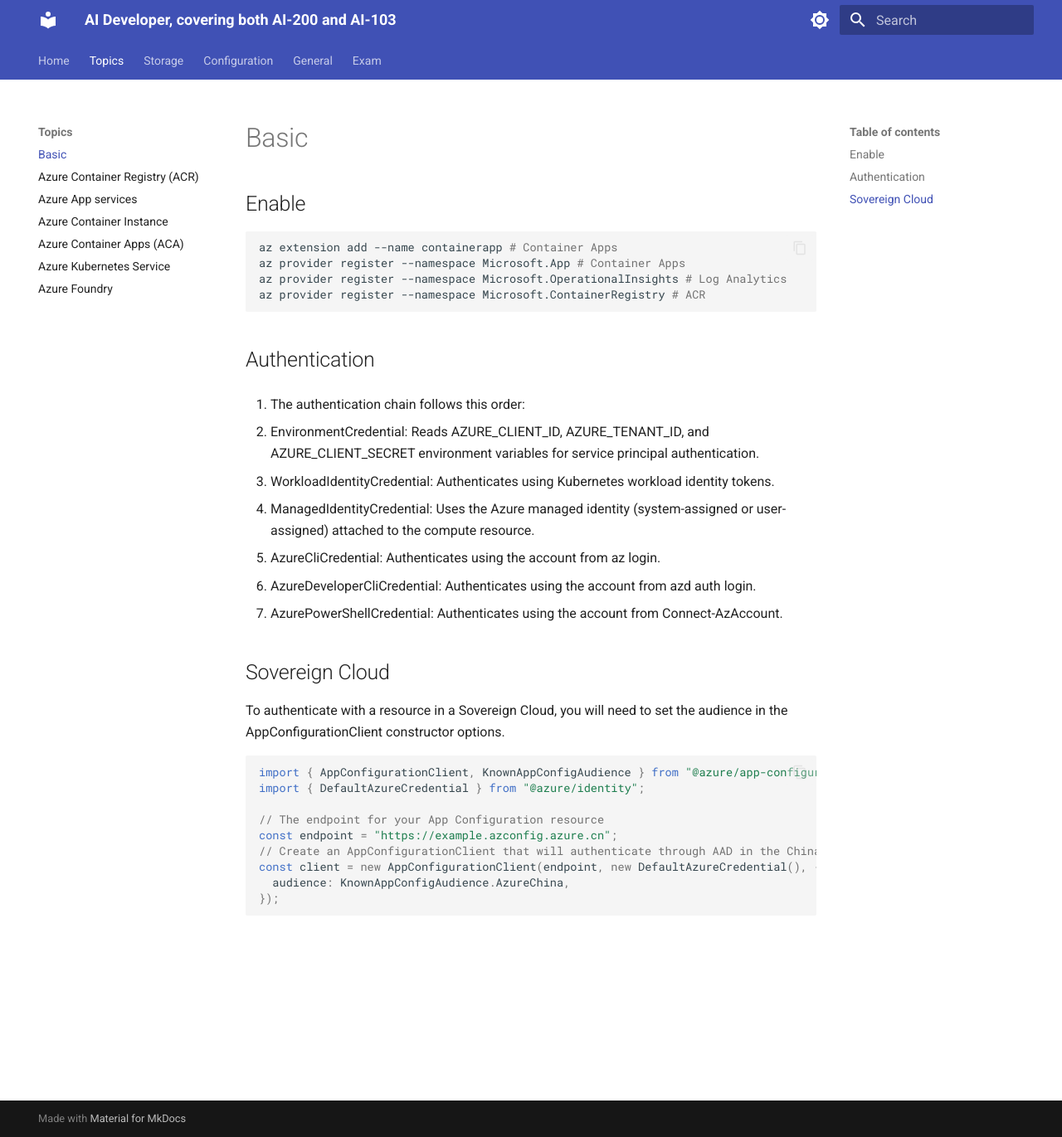
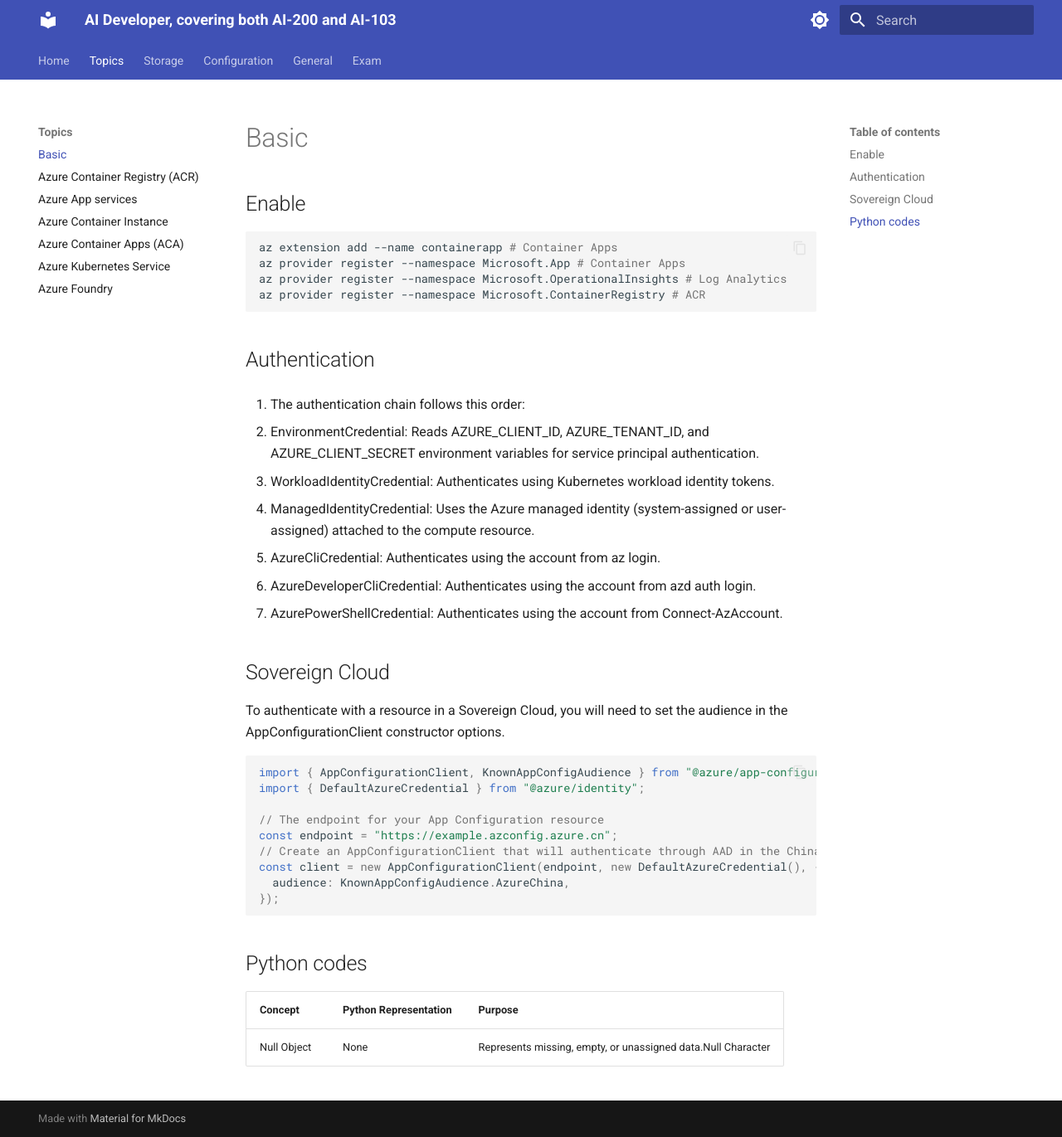
Before and after one commit to yoonghan/AI-Cloud-Developer, an MkDocs documentation site: the page built from docs/Basic.md, in a window 1280 px wide and 1371 px high. Shown: the whole window at 83% size. Built offline with MkDocs 1.6.1 and Material for MkDocs 9.7.7, drawn with Linux system fonts in a browser that asks for light colours.

Commit message:
Add python basic

````diff
--- a/docs/Basic.md
+++ b/docs/Basic.md
@@ -33,3 +33,9 @@
   audience: KnownAppConfigAudience.AzureChina,
 });
 ```
+
+## Python codes
+
+Concept | Python Representation | Purpose
+--- | --- | ---
+Null Object | None | Represents missing, empty, or unassigned data.Null Character | '\0' | A specific character byte with the numeric value of 0.Empty String | "" | A string object containing zero characters.
````
